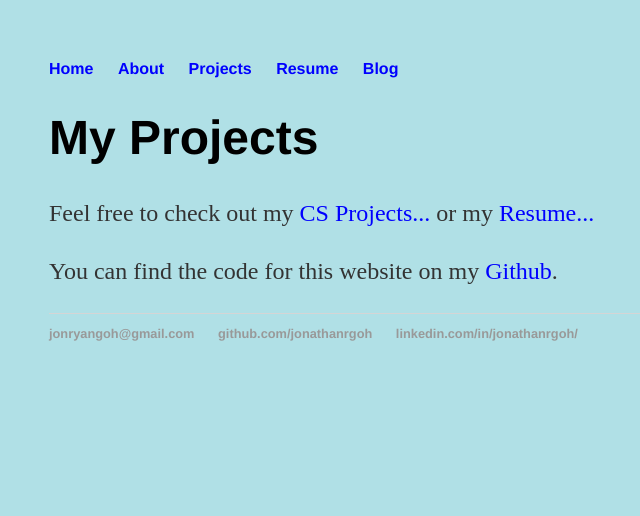
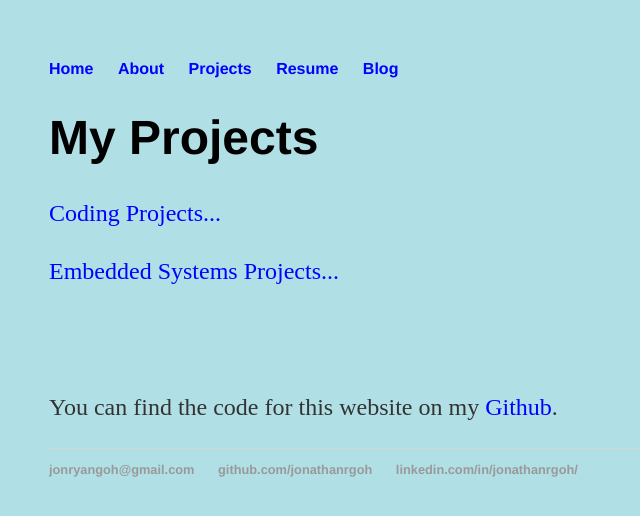
Before and after one commit to jonathanrgoh/jonathanrgoh.github.io, a Jekyll site: the page built from projects/index.html, in a window 1280 px wide. Shown: the top 516 px of the page, without its empty margins (143-783 px from the left). Built offline with Jekyll 4.4.1, drawn with Linux system fonts in a browser that asks for light colours.

Commit message:
Update index.html

```diff
--- a/projects/index.html
+++ b/projects/index.html
@@ -6,7 +6,9 @@ title: My Projects
 <div class="blurb">
 	<h1>My Projects</h1>
 
-		<p>Feel free to check out my <a href="/projects/CS_Projects" style="color:blue;">CS  Projects...</a> or my <a href="/resume" style="color:blue;">Resume...</a> </p>
+		<p><a href="/projects/CS_Projects" style="color:blue;">Coding Projects...</a></p>
+		<p><a href="/projects/Cmbedded_Projects" style="color:blue;">Embedded Systems Projects...</a></p>
+		<br><br><br>
 		<p>You can find the code for this website on my <a href="https://github.com/jonathanrgoh/jonathanrgoh.github.io" style="color:blue;">Github</a>.</p>
 
 </div><!-- /.blurb -->
```
